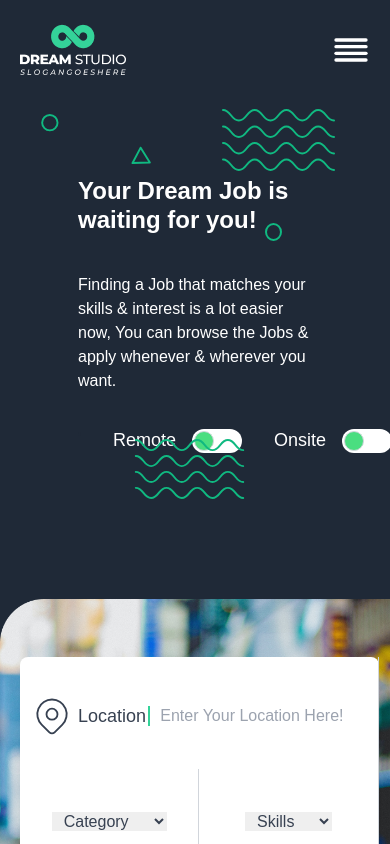
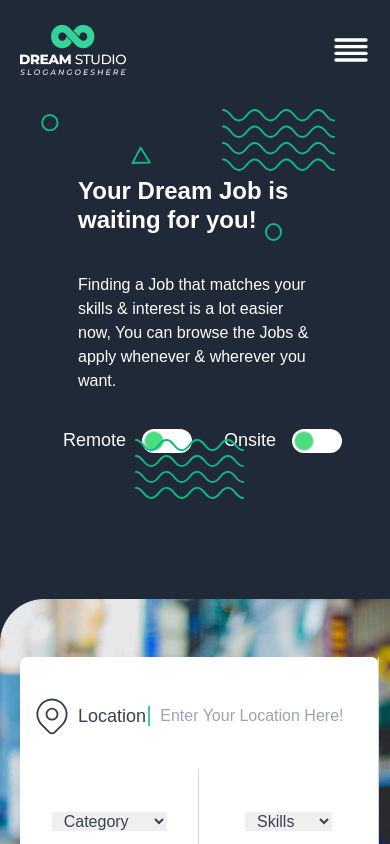
Before and after one commit to Abbaspak12/dreamJob, a Next.js app: page / in a window 390 px wide. Shown: the top 844 px of the page. Built offline with nearby package versions, Linux system fonts and the light colour scheme.

Commit message:
updste
updste

```diff
--- a/src/app/components/HeroSection.tsx
+++ b/src/app/components/HeroSection.tsx
@@ -63,7 +63,7 @@ const HeroSection = () => {
             Finding a Job that matches your skills & interest is a lot easier
             now, You can browse the Jobs & apply whenever & wherever you want.
           </p>
-          <div className="w-full flex pt-[34px] gap-[32px]">
+          <div className="w-full flex pt-[34px] gap-[32px] sm:ml-0 ml-[-50px]">
             '
             <label className="inline-flex items-center cursor-pointer">
               <span className="text-[#FFFFFF] font-normal text-[18px] pr-4">
```
